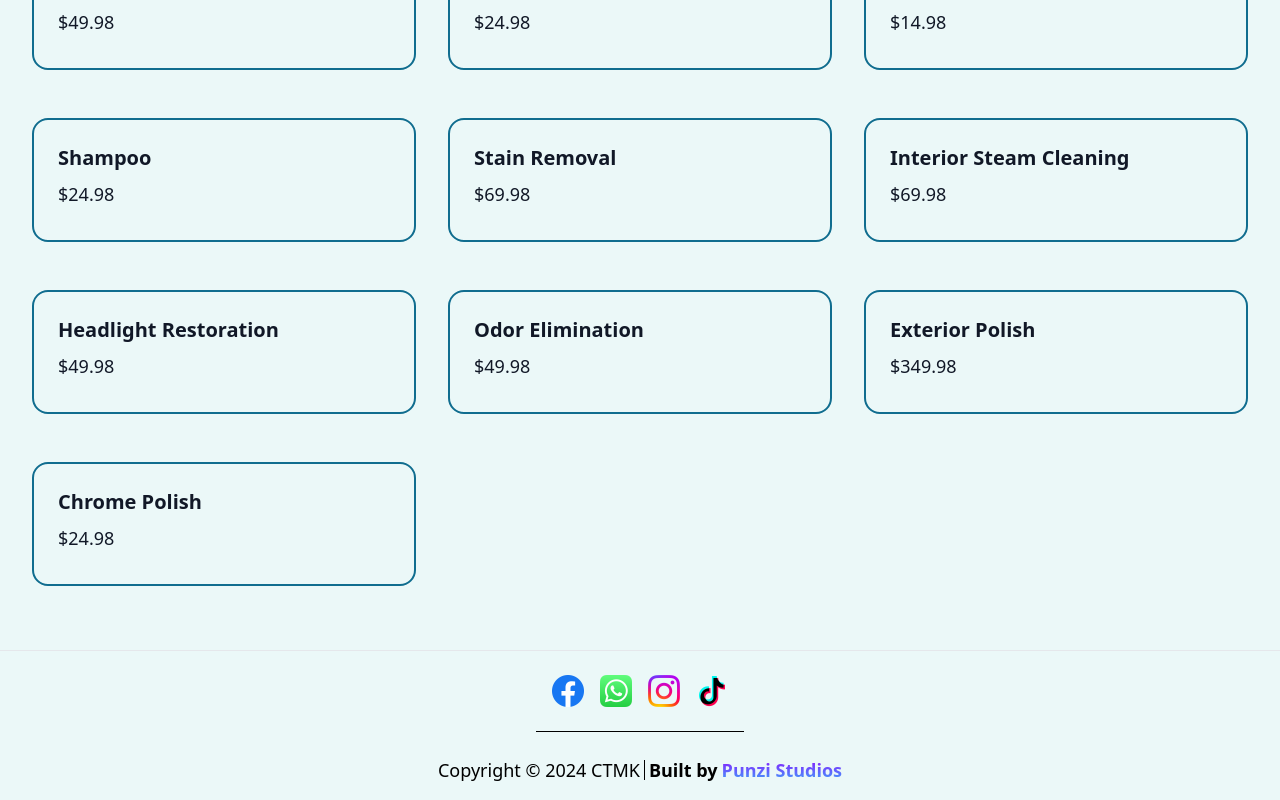
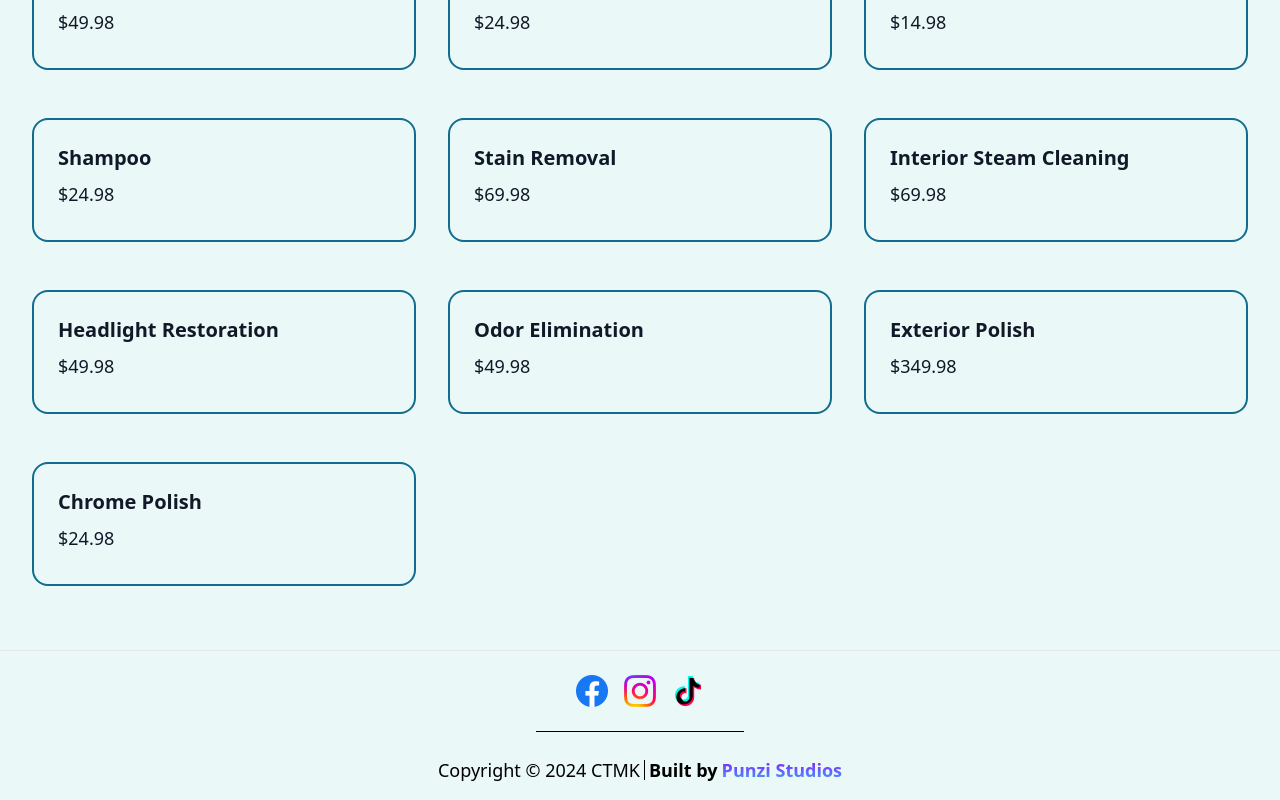
Before and after one commit to EdwardPunzalan/CTMKAds, a React (Vite) app: page / in a window 1280 px wide. Shown: the part 3256-4056 px from the top of the page. Built offline with nearby package versions, Linux system fonts and the light colour scheme.

Commit message:
Update Footer.jsx

```diff
--- a/src/Footer/Footer.jsx
+++ b/src/Footer/Footer.jsx
@@ -20,10 +20,9 @@ function Footer() {
             <hr />
             <footer className="bg-myblue flex flex-col text-center p-4">
                 <div className='flex gap-4 justify-center py-2'>
-                    <a href="#!"><img src={fb} alt="Facebook" className='w-8'/></a>
-                    <a href="#!"><img src={wap} alt="WhatsApp" className='w-8'/></a>
-                    <a href="#!"><img src={insta} alt="Instagram" className='w-8'/></a>
-                    <a href="#!"><img src={ttok} alt="TikTok" className='w-8'/></a>
+                    <a href="https://www.facebook.com/CTMKMobileDetailing/" target="blank_" ><img src={fb} alt="Facebook" className='w-8'/></a>
+                    <a href="https://www.instagram.com/ctmk_mobiledetailing/" target="blank_" ><img src={insta} alt="Instagram" className='w-8'/></a>
+                    <a href="https://www.tiktok.com/@ctmk_detailing?_t=8i1bWk4yK30&_r=1" target="blank_" ><img src={ttok} alt="TikTok" className='w-8'/></a>
                 </div>
                 <hr className='my-4 w-4/12 md:w-2/12 border-solid border-black self-center'/>
                 <div className="flex flex-col md:flex-row mt-2 justify-center gap-2 md:gap-1 items-center">
```
